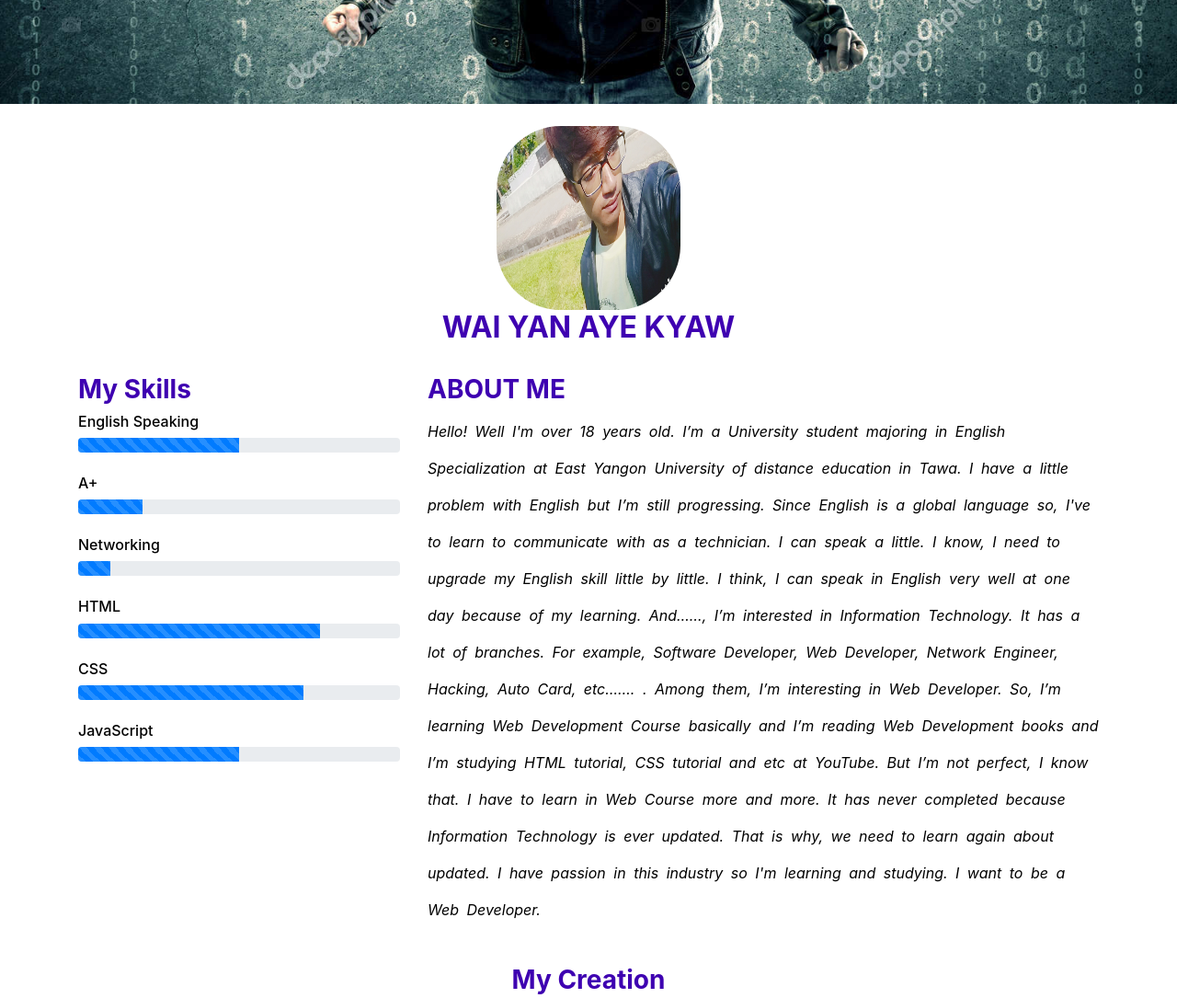
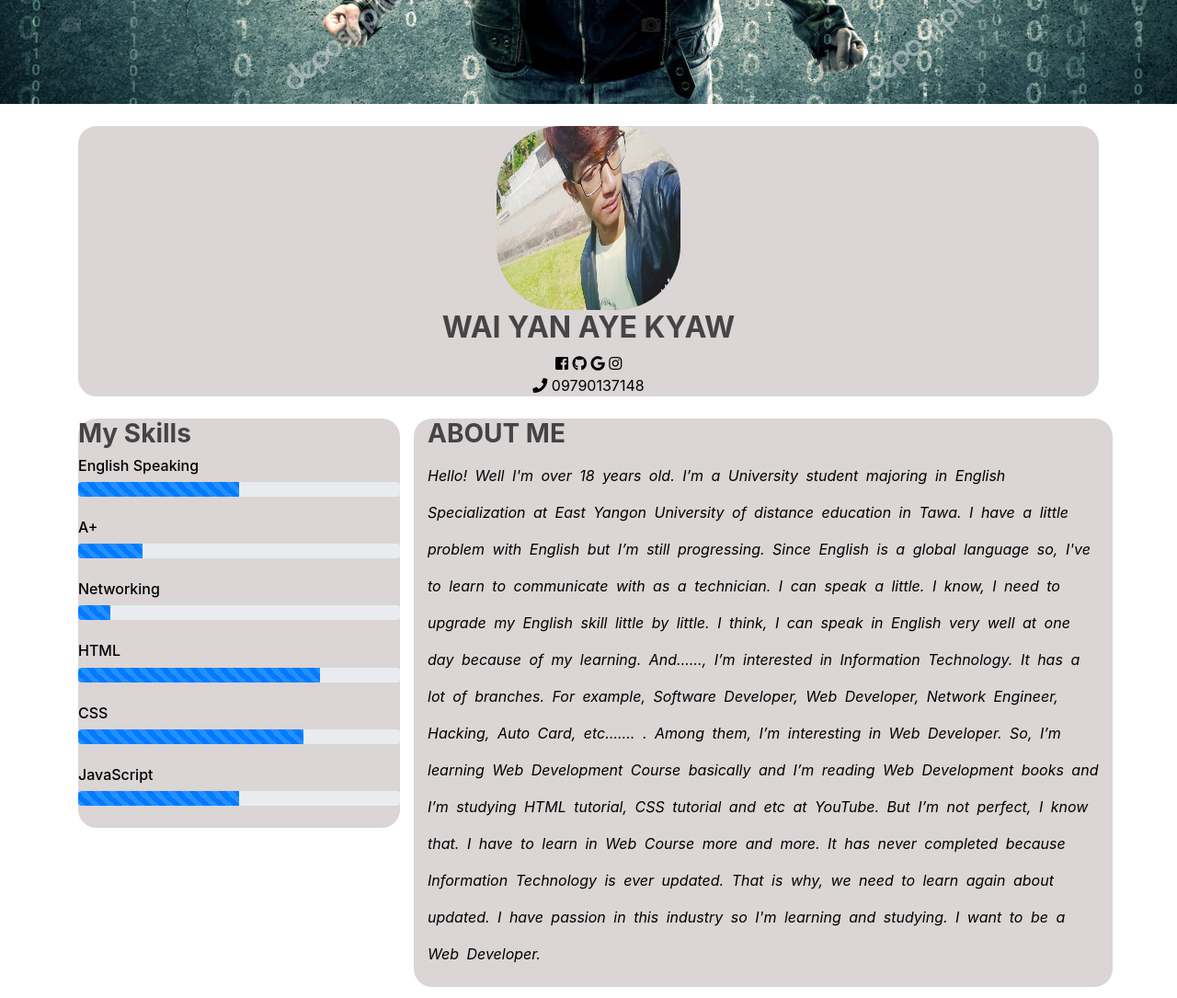
Before and after one commit to waiyanayekyaw/MyWebsite-wyak, a plain HTML site: page index.html in a window 1280 px wide. Shown: the part 380-1465 px from the top of the page at 92% size. Drawn offline with Linux system fonts and the light colour scheme.

Commit message:
updated box and footer

```diff
--- a/index.html
+++ b/index.html
@@ -24,8 +24,19 @@
     <!-- profile -->
     <div class="profile text-center">
         <div class="container">
+            <div class="box1">
                 <img src="me.jpg" alt=""><br>
                 <h2><strong>WAI YAN AYE KYAW</strong></h2>
+                <div class="container">
+                    <a href="https://www.facebook.com/?ref=logo"><i class="fab fa-facebook-square"></i></a>
+                    <a href="https://github.com/"><i class="fab fa-github"></i></a>
+                    <a href="https://mail.google.com/mail/u/0/#inbox"><i class="fab fa-google"></i></a>
+                    <a href="https://www.instagram.com/"><i class="fab fa-instagram"></i></a>
+                </div>
+
+                <a href="tel:09790137148"><i class="fas fa-phone"></i>
+                    09790137148</a>
+            </div>
         </div>
     </div><br>
 
@@ -34,6 +45,7 @@
         <div class="container">
             <div class="row">
                 <div class="col-md-4">
+                    <div class="box">
                         <h3><strong>My Skills</strong></h3>
 
                         <h6>English Speaking</h6>
@@ -67,24 +79,34 @@
                                 aria-valuenow="75" aria-valuemin="0" aria-valuemax="100" style="width: 50%"></div>
                         </div><br>
                     </div>
-                <div class="col-md-8">
+                </div>
+                <div class="box col-md-8">
+                    <div class="box">
                         <h3><strong>ABOUT ME</strong></h3>
                         <p class="text">
-                        Hello! Well I'm over 18 years old. I’m a University student majoring in English Specialization
-                        at East Yangon University of distance education in Tawa. I have a little problem with English
+                            Hello! Well I'm over 18 years old. I’m a University student majoring in English
+                            Specialization
+                            at East Yangon University of distance education in Tawa. I have a little problem with
+                            English
                             but
                             I’m still progressing. Since English is a global language so, I've to learn to communicate
                             with as a technician. I can speak a little. I know, I need to upgrade my
-                        English skill little by little. I think, I can speak in English very well at one day because of
+                            English skill little by little. I think, I can speak in English very well at one day because
+                            of
                             my learning. And……, I’m interested in Information Technology. It has a lot of branches. For
-                        example, Software Developer, Web Developer, Network Engineer, Hacking, Auto Card, etc……. . Among
-                        them, I’m interesting in Web Developer. So, I’m learning Web Development Course basically and
+                            example, Software Developer, Web Developer, Network Engineer, Hacking, Auto Card, etc……. .
+                            Among
+                            them, I’m interesting in Web Developer. So, I’m learning Web Development Course basically
+                            and
                             I’m reading Web Development books and I’m studying HTML tutorial, CSS tutorial and etc at
-                        YouTube. But I’m not perfect, I know that. I have to learn in Web Course more and more. It has
-                        never completed because Information Technology is ever updated. That is why, we need to learn
+                            YouTube. But I’m not perfect, I know that. I have to learn in Web Course more and more. It
+                            has
+                            never completed because Information Technology is ever updated. That is why, we need to
+                            learn
                             again about updated. I have passion in this industry so I'm learning and studying.
                             I want to be a Web Developer.
                         </p>
+                    </div>
                 </div>
             </div>
         </div>
@@ -124,15 +146,6 @@
         <div class="container">
             <p>Copyright &copy; 2019 crafted with by &raquo; Wai Yan Aye Kyaw</p>
         </div>
-        <div class="container">
-            <a href="https://www.facebook.com/?ref=logo"><i class="fab fa-facebook-square"></i></a>
-            <a href="https://github.com/"><i class="fab fa-github"></i></a>
-            <a href="https://mail.google.com/mail/u/0/#inbox"><i class="fab fa-google"></i></a>
-            <a href="https://www.instagram.com/"><i class="fab fa-instagram"></i></a>
-        </div>
-
-        <a href="tel:09790137148"><i class="fas fa-phone"></i>
-            09790137148</a>
     </div>
 </body>
 
--- a/style.css
+++ b/style.css
@@ -13,6 +13,13 @@
 }
 
 /* profile */
+.box1{
+    background-color: #dbd5d5;
+    border-radius: 20px;
+}
+.profile a{
+    color: black;
+}
 .profile img{
     text-align: center;
     width: 200px;
@@ -20,12 +27,16 @@
     border-radius: 70px;
 }
 .profile h2{
-    color: rgb(62, 0, 177);
+    color: #444444;
 }
 
 /* SkillAbout */
+.box{
+    background-color: #dbd5d5;
+    border-radius: 20px;
+}
 .SkillAbout h3{
-    color: rgb(62, 0, 177);
+    color: #444444;
 }
 .SkillAbout p{
     font-style: italic;
@@ -44,7 +55,7 @@
     color: rgb(213, 228, 5);
 }
 .creation h3{
-    color: rgb(62, 0, 177);
+    color: #444444;
 }
 .kalay{
     background-image: url("kalay.jpg");
@@ -81,7 +92,6 @@
 .footer{
     color: rgb(255, 255, 255);
     background-color: #444444;
-    padding: 70px 0;
 }
 .footer i{
     color: rgb(255, 255, 255);
```
Lines whose indentation alone changed are shown as unchanged.
